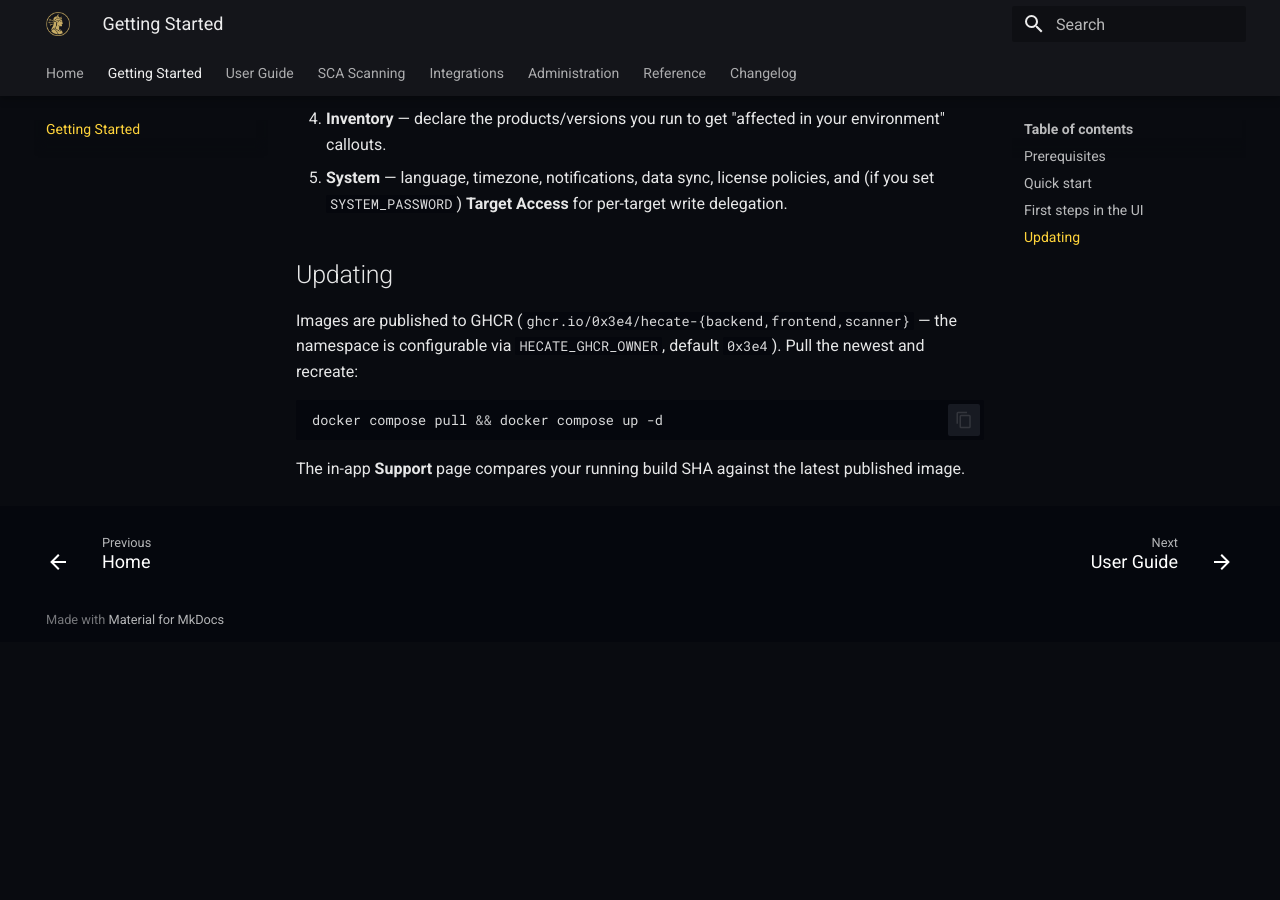
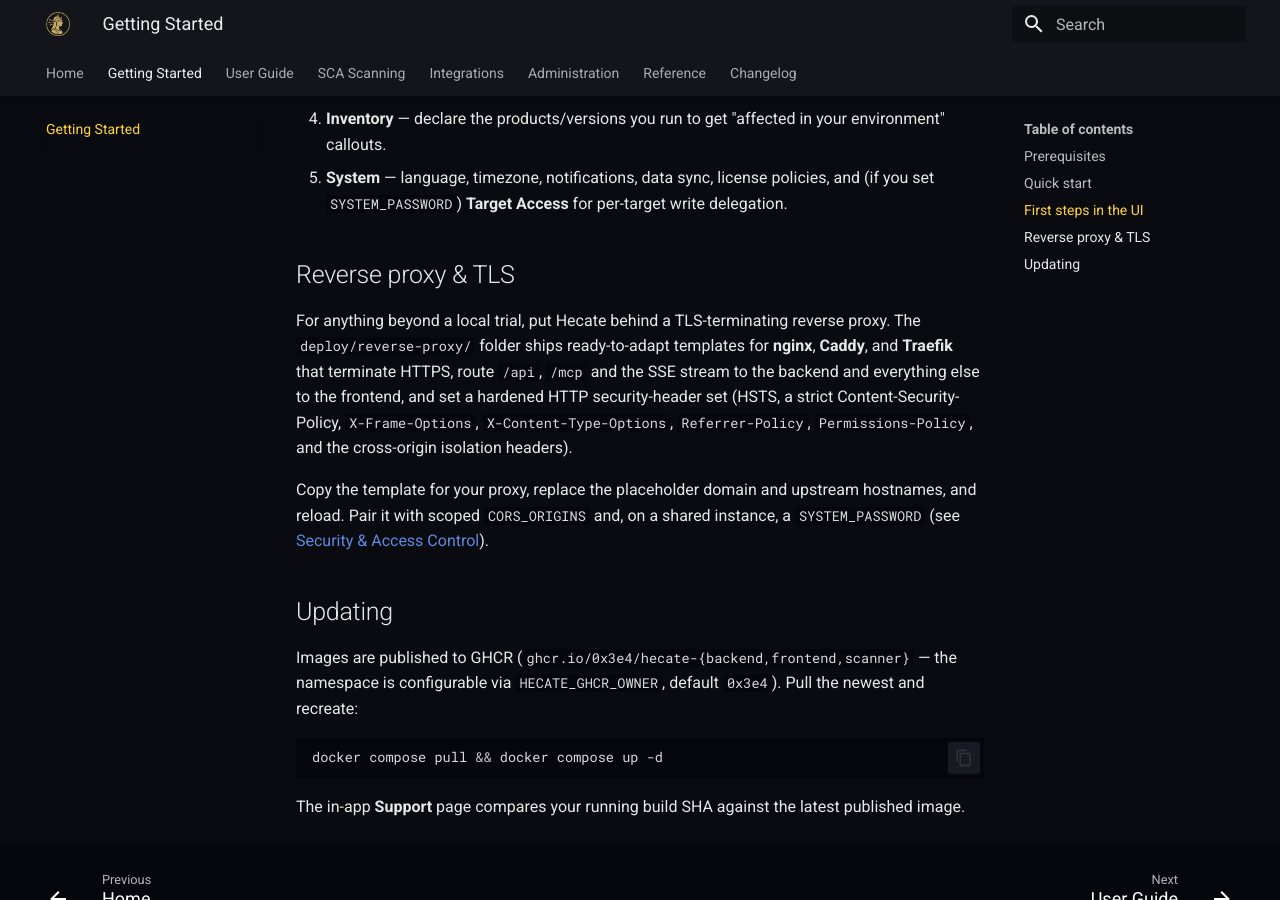
Before and after one commit to 0x3e4/hecate, an MkDocs documentation site: the page built from docs/getting-started.md, in a window 1280 px wide and 900 px high, scrolled down 1519 px. Built offline with MkDocs 1.6.1 and Material for MkDocs 9.7.7, drawn with Linux system fonts in a browser that asks for light colours; before the commit the page ends 2161 px from its top, so only the background shows below that.

Commit message:
feat: reverse-proxy templates & dependency CVE fixes (1.5.1)
- Add reverse-proxy templates (nginx, Caddy, Traefik) in deploy/reverse-proxy/ that terminate TLS and set a hardened HTTP security-header set (HSTS, strict CSP, X-Frame-Options, Referrer-Policy, Permissions-Policy, cross-origin isolation)
  - Documented in Getting Started, cross-linked from Security & Access Control and Configuration
- Fix seven dependency CVEs flagged by SCA scanning
  - starlette 0.52.1 → 1.3.1 (CVE-2026-48710/-48817/-48818/-54282/-54283), requiring fastapi 0.128.5 → 0.139.2 since older FastAPI capped starlette below 1.0
  - pytest 9.0.2 → 9.0.3 (CVE-2025-71176, dev-only)
  - frontend transitive brace-expansion 1.1.15 → 1.1.16 (CVE-2026-13149) via a pnpm override plus a scoped minimumReleaseAgeExclude for the still-fresh patch
- Bump version to 1.5.1 across backend, frontend, and scanner
- Sync docs: FastAPI 0.139 in tech-stack tables and badges, changelog entries mirrored

```diff
--- a/docs/getting-started.md
+++ b/docs/getting-started.md
@@ -44,6 +44,19 @@ way to get oriented:
 5. **System** — language, timezone, notifications, data sync, license policies, and (if you set
    `SYSTEM_PASSWORD`) **Target Access** for per-target write delegation.
 
+## Reverse proxy & TLS
+
+For anything beyond a local trial, put Hecate behind a TLS-terminating reverse proxy. The
+`deploy/reverse-proxy/` folder ships ready-to-adapt templates for **nginx**, **Caddy**, and
+**Traefik** that terminate HTTPS, route `/api`, `/mcp` and the SSE stream to the backend and
+everything else to the frontend, and set a hardened HTTP security-header set (HSTS, a strict
+Content-Security-Policy, `X-Frame-Options`, `X-Content-Type-Options`, `Referrer-Policy`,
+`Permissions-Policy`, and the cross-origin isolation headers).
+
+Copy the template for your proxy, replace the placeholder domain and upstream hostnames, and
+reload. Pair it with scoped `CORS_ORIGINS` and, on a shared instance, a `SYSTEM_PASSWORD`
+(see [Security & Access Control](security-access-control.md)).
+
 ## Updating
 
 Images are published to GHCR (`ghcr.io/0x3e4/hecate-{backend,frontend,scanner}` — the namespace is
```
Also changed, not shown: CHANGELOG.md (+12 -0 lines), README.md (+9 -2 lines), backend/README.md (+1 -1 lines), deploy/reverse-proxy/README.md (added, +77 -0 lines), docs/architecture.md (+7 -1 lines), docs/changelog.md (+4 -0 lines), docs/configuration.md (+3 -0 lines), docs/security-access-control.md (+2 -1 lines), 10 other files.
